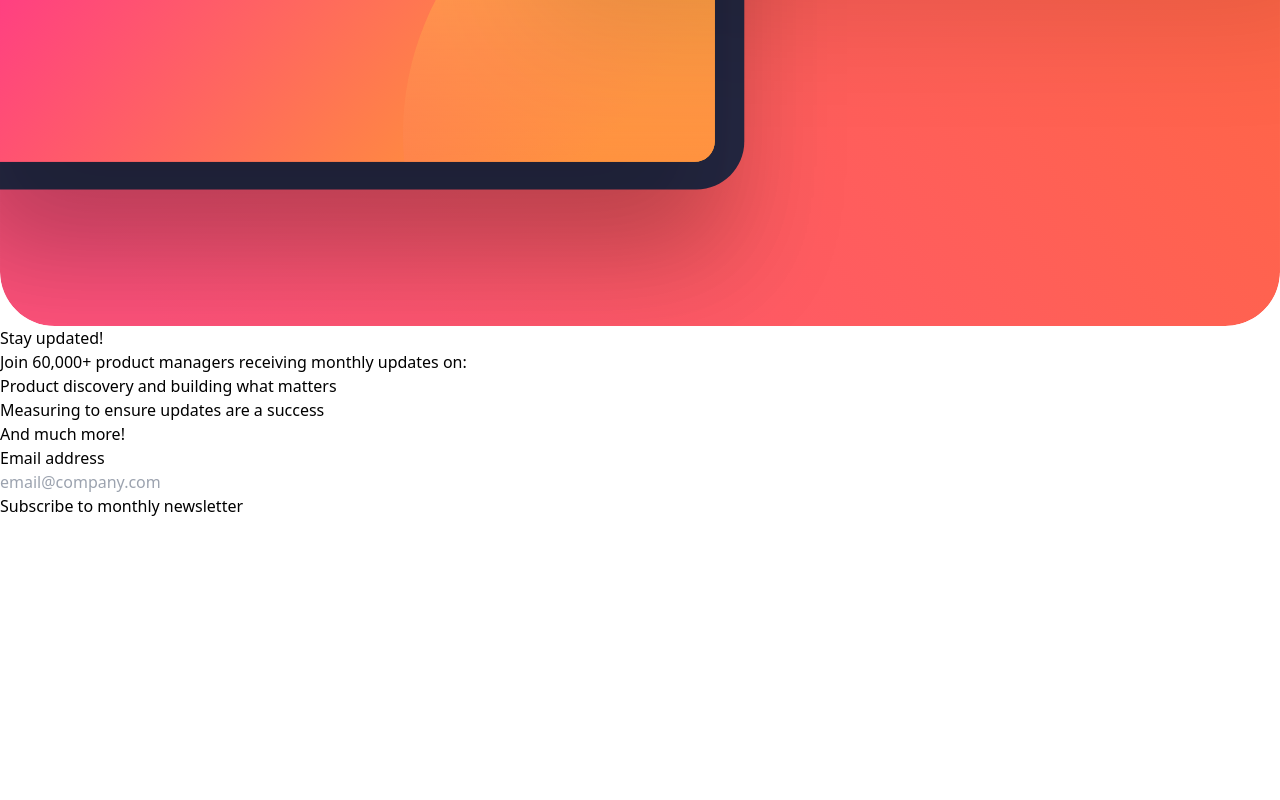
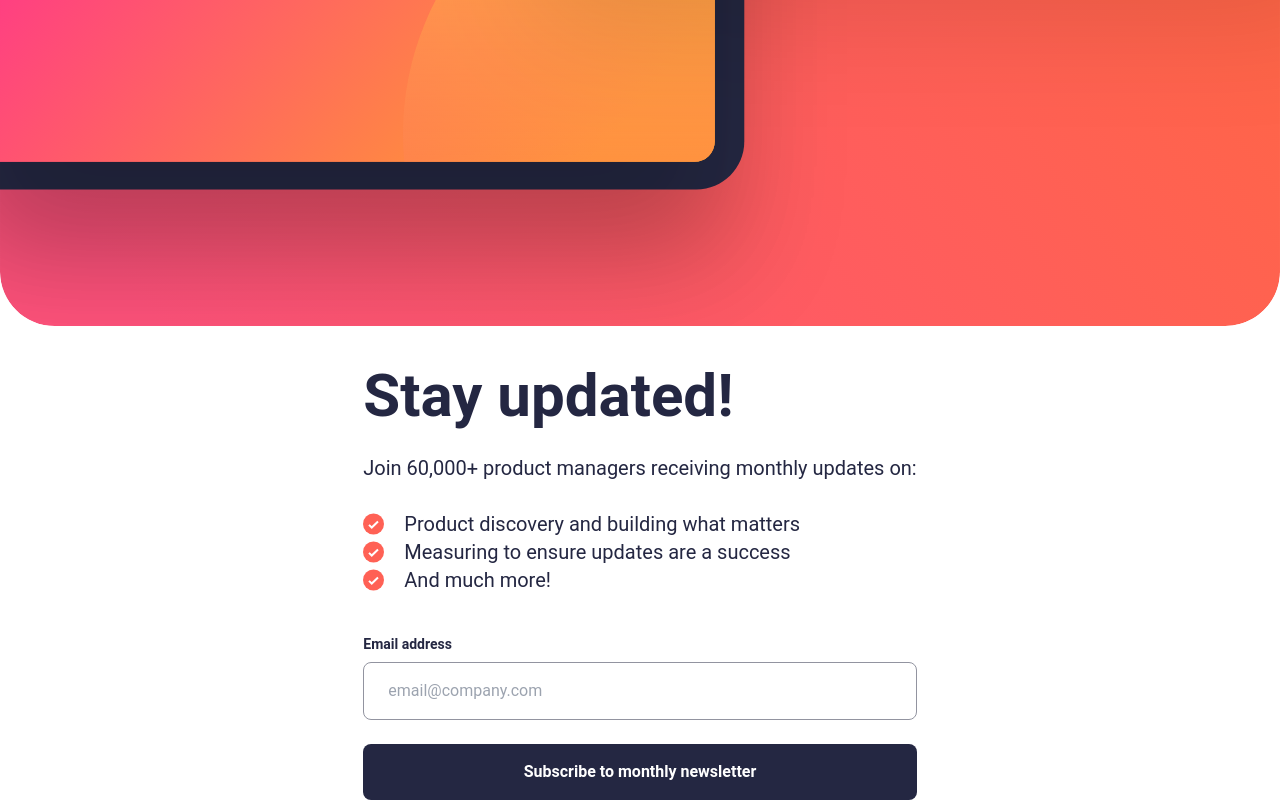
Before and after one commit to adam-peter/newsletter-signup, a Svelte app: page / in a window 1280 px wide. Shown: the part 643-1443 px from the top of the page. Before the commit the page ends 1161 px from the top, so only its background shows below. Built offline with nearby package versions, Linux system fonts and the light colour scheme.

Commit message:
Basic design implemented

```diff
--- a/package.json
+++ b/package.json
@@ -7,13 +7,16 @@
     "dev": "vite",
     "build": "vite build",
     "preview": "vite preview",
-    "check": "svelte-check --tsconfig ./tsconfig.json"
+    "check": "svelte-check --tsconfig ./tsconfig.json",
+    "format": "prettier --write --plugin-search-dir=. ./**/*.html"
   },
   "devDependencies": {
     "@sveltejs/vite-plugin-svelte": "^2.0.4",
     "@tsconfig/svelte": "^4.0.1",
     "autoprefixer": "^10.4.14",
     "postcss": "^8.4.24",
+    "prettier": "^2.8.8",
+    "prettier-plugin-tailwindcss": "^0.3.0",
     "svelte": "^3.58.0",
     "svelte-check": "^3.3.1",
     "tailwindcss": "^3.3.2",
--- /dev/null
+++ b/prettier.config.cjs
@@ -0,0 +1,4 @@
+// prettier.config.cjs
+module.exports = {
+  plugins: [require('prettier-plugin-tailwindcss')],
+}
--- a/src/App.svelte
+++ b/src/App.svelte
@@ -1,26 +1,38 @@
 <script lang="ts">
   import "./app.css";
+  import IconLi from "./components/IconLi.svelte";
 </script>
 
-<main class="h-[100vh] w-[100vw] flex flex-col mx-auto">
+<main
+  class="mx-auto flex h-[100vh] w-[100vw] flex-col font-roboto text-darkSlate"
+>
   <img
     src="./images/illustration-sign-up-mobile.svg"
     alt="sign up illustration"
   />
+  <div class="mx-auto mt-10">
+    <h1 class="text-6xl font-bold">Stay updated!</h1>
+    <p class="mt-7 text-xl">
+      Join 60,000+ product managers receiving monthly updates on:
+    </p>
+    <ul class="mt-7">
+      <IconLi>Product discovery and building what matters</IconLi>
+      <IconLi>Measuring to ensure updates are a success</IconLi>
+      <IconLi>And much more!</IconLi>
+    </ul>
 
-  <h1>Stay updated!</h1>
-  <p>Join 60,000+ product managers receiving monthly updates on:</p>
-  <ul>
-    <li>Product discovery and building what matters</li>
-    <li>Measuring to ensure updates are a success</li>
-    <li>And much more!</li>
-  </ul>
-
-  <form action="">
-    <label>
-      <p class="">Email address</p>
-      <input class="block" type="text" placeholder="email@company.com" />
-      <button class="block">Subscribe to monthly newsletter</button>
-    </label>
-  </form>
+    <form action="" class="mt-10">
+      <label>
+        <p class="text-sm font-bold">Email address</p>
+        <input
+          class="mt-2 block w-full rounded-lg border border-grey px-6 py-4"
+          type="text"
+          placeholder="email@company.com"
+        />
+        <button class="mt-6 block w-full bg-darkSlate py-4 font-bold text-white rounded-lg"
+          >Subscribe to monthly newsletter</button
+        >
+      </label>
+    </form>
+  </div>
 </main>
--- a/src/app.css
+++ b/src/app.css
@@ -1,3 +1,5 @@
 @tailwind base;
 @tailwind components;
 @tailwind utilities;
+
+@import url("https://fonts.googleapis.com/css2?family=Roboto:wght@400;700&display=swap");
--- /dev/null
+++ b/src/components/IconLi.svelte
@@ -0,0 +1,4 @@
+<li class="flex gap-5 text-xl">
+  <img class="inline" src="./images/icon-list.svg" alt="icon">
+  <slot />
+</li>
--- a/tailwind.config.js
+++ b/tailwind.config.js
@@ -4,11 +4,14 @@ export default {
   theme: {
     extend: {
       colors: {
-        "tomato": "hsl(4, 100%, 67%)",
-        "darkSlate" : "hsl(234, 29%, 20%)",
-        "charcoal": "hsl(235, 18%, 26%)",
-        "grey": "hsl(231, 7%, 60%)",
-      }
+        tomato: "hsl(4, 100%, 67%)",
+        darkSlate: "hsl(234, 29%, 20%)",
+        charcoal: "hsl(235, 18%, 26%)",
+        grey: "hsl(231, 7%, 60%)",
+      },
+      fontFamily: {
+        "roboto": ["Roboto", "sans-serif"],
+      },
     },
   },
   plugins: [],
```
Also changed, not shown: 1 other file (tests, documents, lock files or other folders).
